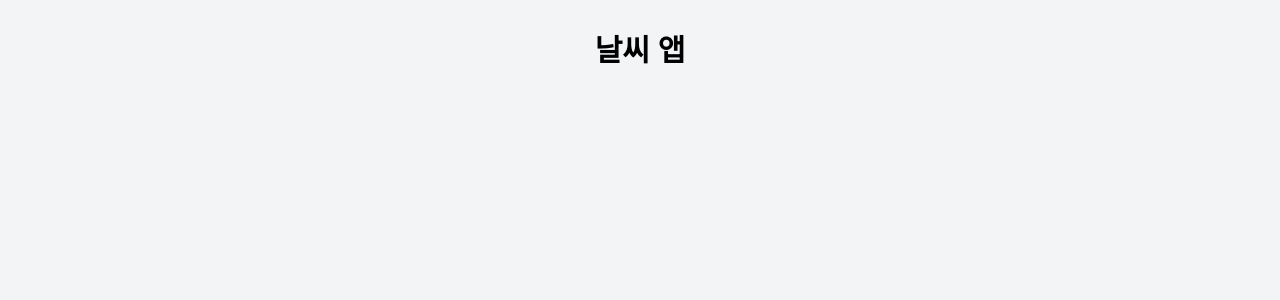
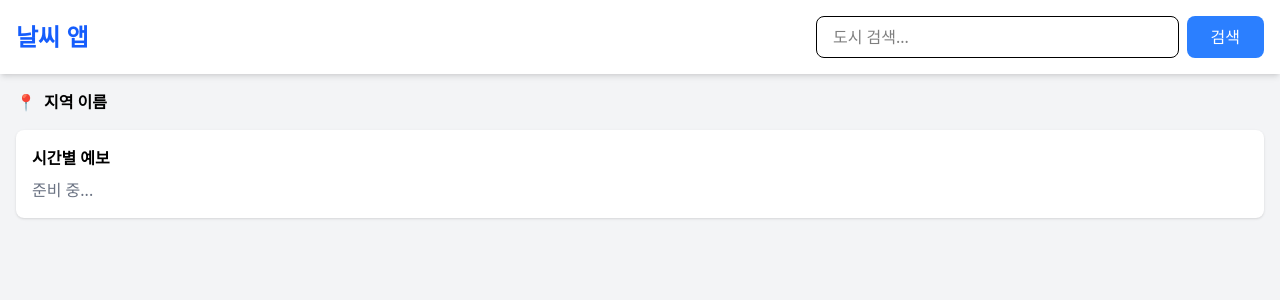
Before and after one commit to parkdh9018/weatherApp, a React (Vite) app: page / in a window 1280 px wide. Shown: the top 300 px of the page. Built offline with nearby package versions, Linux system fonts and the light colour scheme.

Commit message:
feat: Header 및 WeatherDashboard UI 레이아웃 구성

```diff
--- a/src/app/App.tsx
+++ b/src/app/App.tsx
@@ -1,11 +1,10 @@
+import { MainPage } from "@/pages/mainPage";
 import { Providers } from "./providers";
 
 function App() {
   return (
     <Providers>
-      <div className="min-h-screen bg-gray-100">
-        <h1 className="text-3xl font-bold text-center py-8">날씨 앱</h1>
-      </div>
+      <MainPage />
     </Providers>
   );
 }
--- /dev/null
+++ b/src/entities/current-city/index.ts
@@ -0,0 +1 @@
+export { CurrentCity } from "./ui/CurrentCity";
--- /dev/null
+++ b/src/entities/current-city/ui/CurrentCity.tsx
@@ -0,0 +1,8 @@
+export function CurrentCity() {
+  return (
+    <div className="flex items-center gap-2">
+      <span className="text-gray-600">📍</span>
+      <span className="font-semibold">{"지역 이름"}</span>
+    </div>
+  );
+}
--- /dev/null
+++ b/src/features/search-city/index.ts
@@ -0,0 +1 @@
+export { SearchCity } from "./ui/SearchCity";
--- /dev/null
+++ b/src/features/search-city/ui/SearchCity.tsx
@@ -0,0 +1,34 @@
+import { useState } from "react";
+
+interface type {
+  onSearch: (city: string) => void;
+}
+
+export function SearchCity({ onSearch }: type) {
+  const [query, setQuery] = useState("");
+
+  const handleSubmit = (e: React.FormEvent) => {
+    e.preventDefault();
+    if (query.trim()) {
+      onSearch(query.trim());
+    }
+  };
+
+  return (
+    <form onSubmit={handleSubmit} className="flex-1 flex gap-2">
+      <input
+        type="text"
+        value={query}
+        onChange={(e) => setQuery(e.target.value)}
+        placeholder="도시 검색..."
+        className="flex-1 px-4 py-2 border rounded-lg focus:outline-none focus:ring-2 focus:ring-blue-500"
+      />
+      <button
+        type="submit"
+        className="px-6 py-2 bg-blue-500 text-white rounded-lg hover:bg-blue-600 transition"
+      >
+        검색
+      </button>
+    </form>
+  );
+}
--- /dev/null
+++ b/src/pages/mainPage/index.ts
@@ -0,0 +1 @@
+export { MainPage } from "./ui/MainPage";
--- /dev/null
+++ b/src/pages/mainPage/ui/MainPage.tsx
@@ -0,0 +1,11 @@
+import { Header } from "@/widgets/header";
+import { WeatherDashboard } from "@/widgets/weatherDashboard";
+
+export function MainPage() {
+  return (
+    <div className="min-h-screen bg-gray-100">
+      <Header />
+      <WeatherDashboard />
+    </div>
+  );
+}
--- /dev/null
+++ b/src/widgets/header/index.ts
@@ -0,0 +1 @@
+export { Header } from "./ui/Header";
--- /dev/null
+++ b/src/widgets/header/ui/Header.tsx
@@ -0,0 +1,18 @@
+import { SearchCity } from "@/features/search-city";
+
+export function Header() {
+  return (
+    <header className="bg-white shadow-md">
+      <div className="container mx-auto px-4 py-4">
+        <div className="flex items-center justify-between w-full">
+          <h1 className="text-2xl font-bold text-blue-600 whitespace-nowrap">
+            날씨 앱
+          </h1>
+          <div className="flex-1 max-w-md ml-auto">
+            <SearchCity onSearch={(city) => console.log(city)} />
+          </div>
+        </div>
+      </div>
+    </header>
+  );
+}
--- /dev/null
+++ b/src/widgets/weatherDashboard/index.ts
@@ -0,0 +1 @@
+export { WeatherDashboard } from './ui/WeatherDashboard'
--- /dev/null
+++ b/src/widgets/weatherDashboard/ui/WeatherDashboard.tsx
@@ -0,0 +1,25 @@
+import { CurrentCity } from "@/entities/current-city/ui/CurrentCity";
+
+export function WeatherDashboard() {
+  return (
+    <div className="space-y-6">
+      {/* 현재 날씨 (entity) */}
+      {/* <WeatherCard weather={mockWeather} /> */}
+      {/* 추가 정보 영역 */}
+      <div className="flex flex-col gap-4 p-4">
+        <CurrentCity />
+        {/* 시간별 예보 */}
+        <div className="bg-white rounded-lg shadow p-4">
+          <h3 className="font-semibold mb-2">시간별 예보</h3>
+          <p className="text-gray-500">준비 중...</p>
+        </div>
+
+        {/* 주간 예보 */}
+        {/* <div className="bg-white rounded-lg shadow p-4">
+          <h3 className="font-semibold mb-2">주간 예보</h3>
+          <p className="text-gray-500">준비 중...</p>
+        </div> */}
+      </div>
+    </div>
+  );
+}
```
